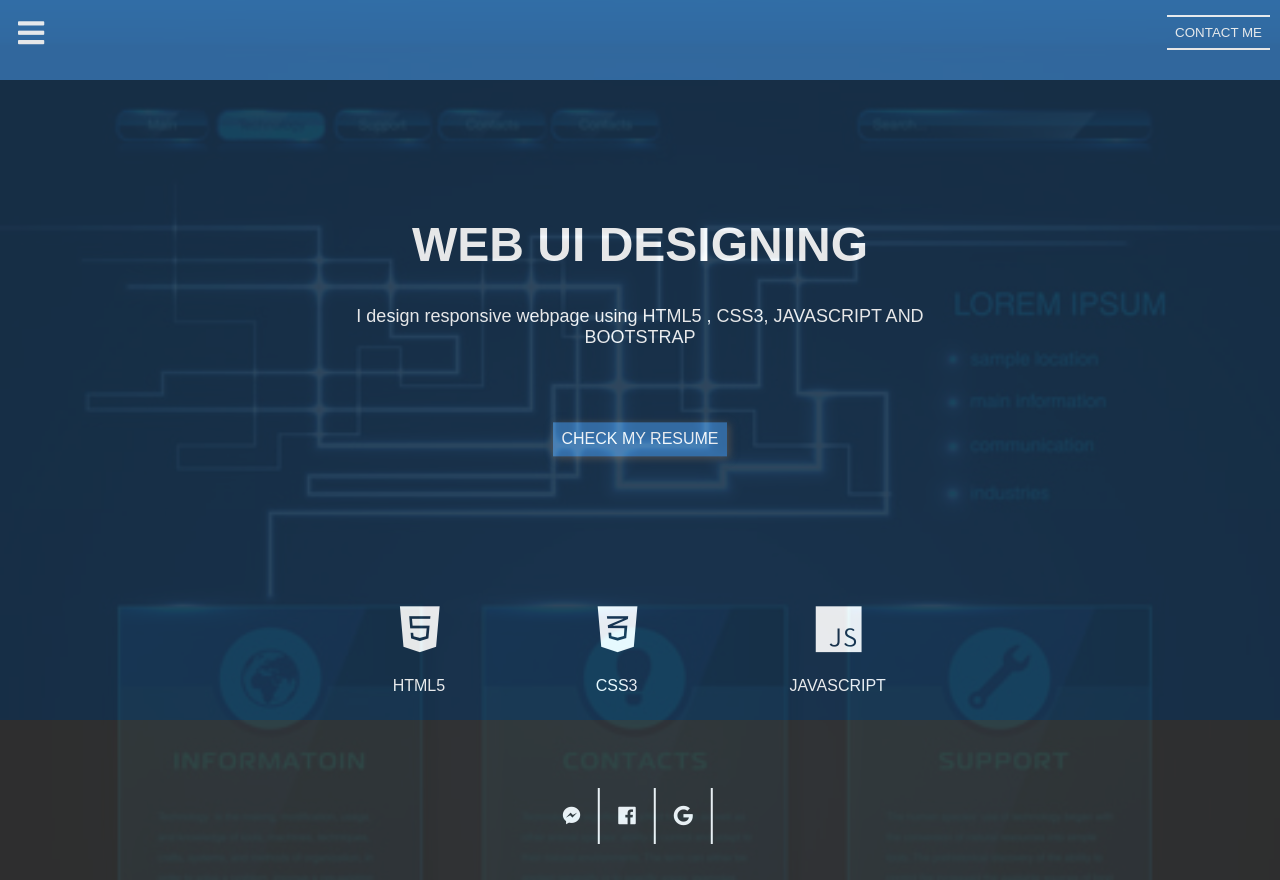
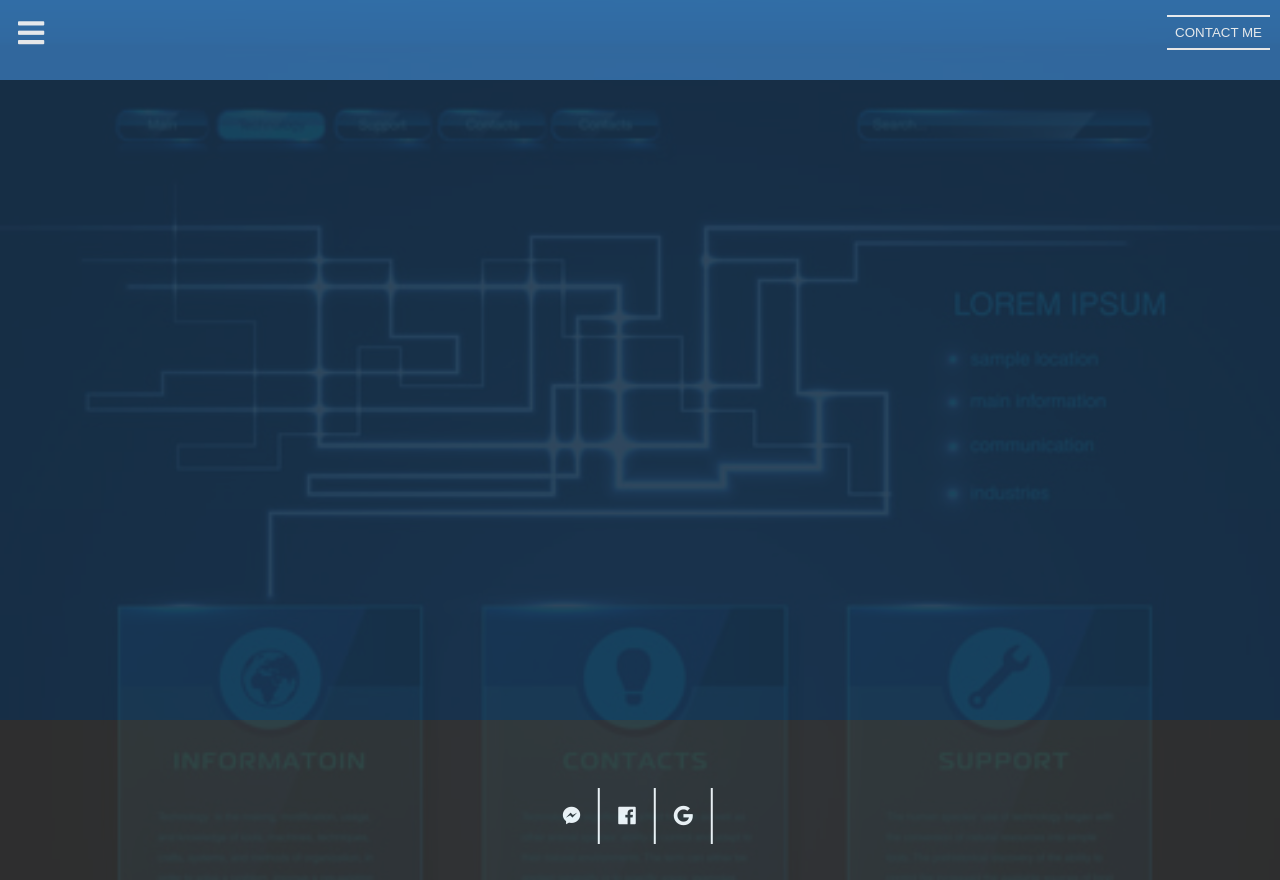
Before and after one commit to Poksneil11/Poksneil11.github.io, a plain HTML site: page index.html in a window 1280 px wide. Drawn offline with Linux system fonts and the light colour scheme.

Commit message:
2nd commit delete landing page text

```diff
--- a/index.html
+++ b/index.html
@@ -16,29 +16,7 @@
 		<button onclick="opened()">CONTACT ME</button>
 	</div>
 
-	<div class="main">
-		<h1>WEB UI DESIGNING</h1>
-		<p>I design responsive webpage using HTML5 , CSS3, JAVASCRIPT AND  BOOTSTRAP</p>
-		<br>
-		<br>
-		<button><a href="https://drive.google.com/open?id=13nI3h3G-jVh1xzgBKdVovJZehx7G2X4o">CHECK MY RESUME</a></button>
 
-	</div>
-
-<table style="width:50%">
-  <tr>
-    <th><i class="fab fa-html5"></i></th>
-    <th><i class="fab fa-css3-alt"></i></th>
-    <th><i class="fab fa-js"></i></th>
-  </tr>
-
-  <tr>
-    <td>HTML5</td>
-    <td>CSS3</td>
-    <td>JAVASCRIPT</td>
-  </tr>
-
-</table>
 <footer>
 
 	<ul>
```
